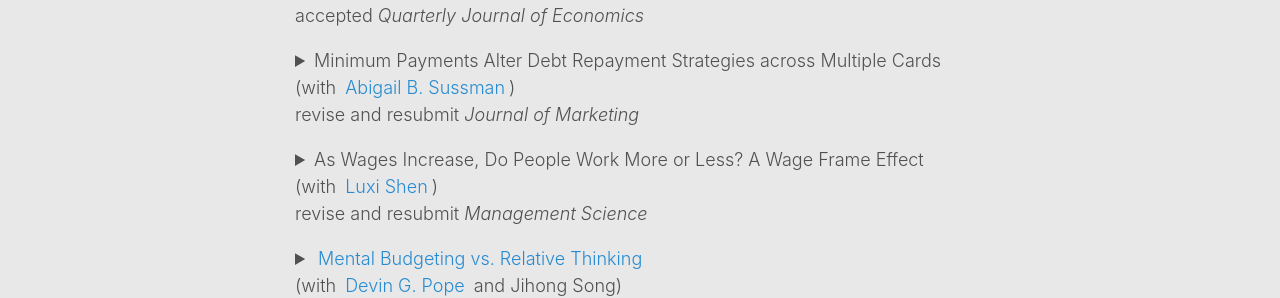
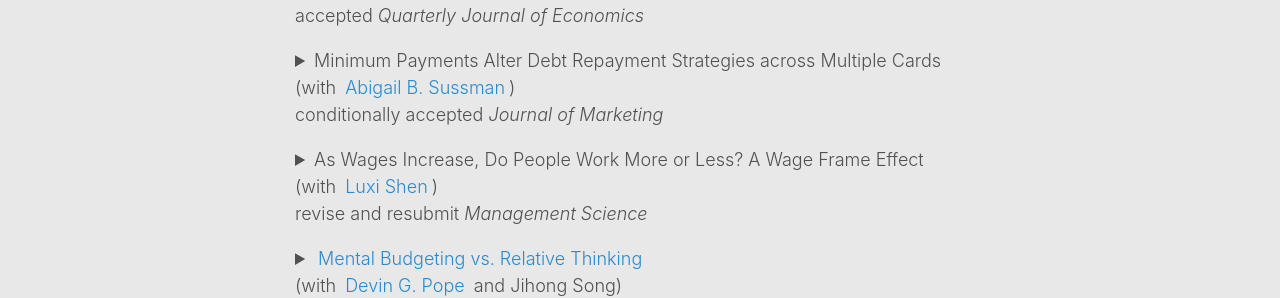
Before and after one commit to shirshma/shirshma.github.io, a Jekyll site: the page built from docs/research.md, in a window 1280 px wide. Shown: the part 182-480 px from the top of the page. Built offline with Jekyll 4.4.1, drawn with Linux system fonts in a browser that asks for light colours.

Commit message:
Update research.md

```diff
--- a/docs/research.md
+++ b/docs/research.md
@@ -16,10 +16,10 @@ description: Research Papers
   </details>
 
  <p><details><summary> Minimum Payments Alter Debt Repayment Strategies across Multiple Cards<br>
-  (with <a href="https://faculty.chicagobooth.edu/abigail-sussman"> Abigail B. Sussman</a>)<br> revise and resubmit <i>Journal of Marketing </i></summary>
+  (with <a href="https://faculty.chicagobooth.edu/abigail-sussman"> Abigail B. Sussman</a>)<br> conditionally accepted <i>Journal of Marketing </i></summary>
   <p>
     <b>Abstract:</b>
-US Households currently hold $808 billion in credit card debt, often managing repayments across multiple accounts. We investigate how minimum payments (i.e., the requirement to allocate at least some money to each account with a balance) alter consumers’ allocation strategies across multiple accounts. Across four experiments (N =3,813), we find that minimum payment requirements cause consumers to spread their repayments more evenly (i.e., increase dispersion) across accounts. We term this change in strategy the dispersion effect of minimum payments and provide evidence that it can be costly for consumers. We find that the effect is partially driven by the tendency for consumers to interpret minimum payment requirements as recommendations to pay more than the minimum amount. While the presence of the minimum payment requirement is unlikely to change, we propose that marketers and policymakers can influence the effects of minimum payments on the dispersion effect by altering the way that information is displayed to consumers. Specifically, we investigate five distinct information displays and find that choice of display can either exaggerate or minimize the dispersion effect and corresponding costs.
+US Households currently hold $808 billion in credit card debt, often managing repayments across multiple accounts. We investigate how minimum payments (i.e., the requirement to allocate at least some money to each account with a balance) alter consumers’ allocation strategies across multiple accounts. Across four experiments, we find that minimum payment requirements cause consumers to spread their repayments more evenly (i.e., increase dispersion) across accounts. We term this change in strategy the dispersion effect of minimum payments and provide evidence that it can be costly for consumers. We find that the effect is partially driven by the tendency for consumers to interpret minimum payment requirements as recommendations to pay more than the minimum amount. While the presence of the minimum payment requirement is unlikely to change, we propose that marketers and policymakers can influence the effects of minimum payments on the dispersion effect by altering the way that information is displayed to consumers. Specifically, we investigate five distinct information displays and find that choice of display can either exaggerate or minimize the dispersion effect and corresponding costs.
    </p>
    </details>
     <p><details><summary> As Wages Increase, Do People Work More or Less? A Wage Frame Effect <br>(with <a href="http://www.luxishen.com/"> Luxi Shen</a>)<br> revise and resubmit <i>Management Science</i></summary>
```
